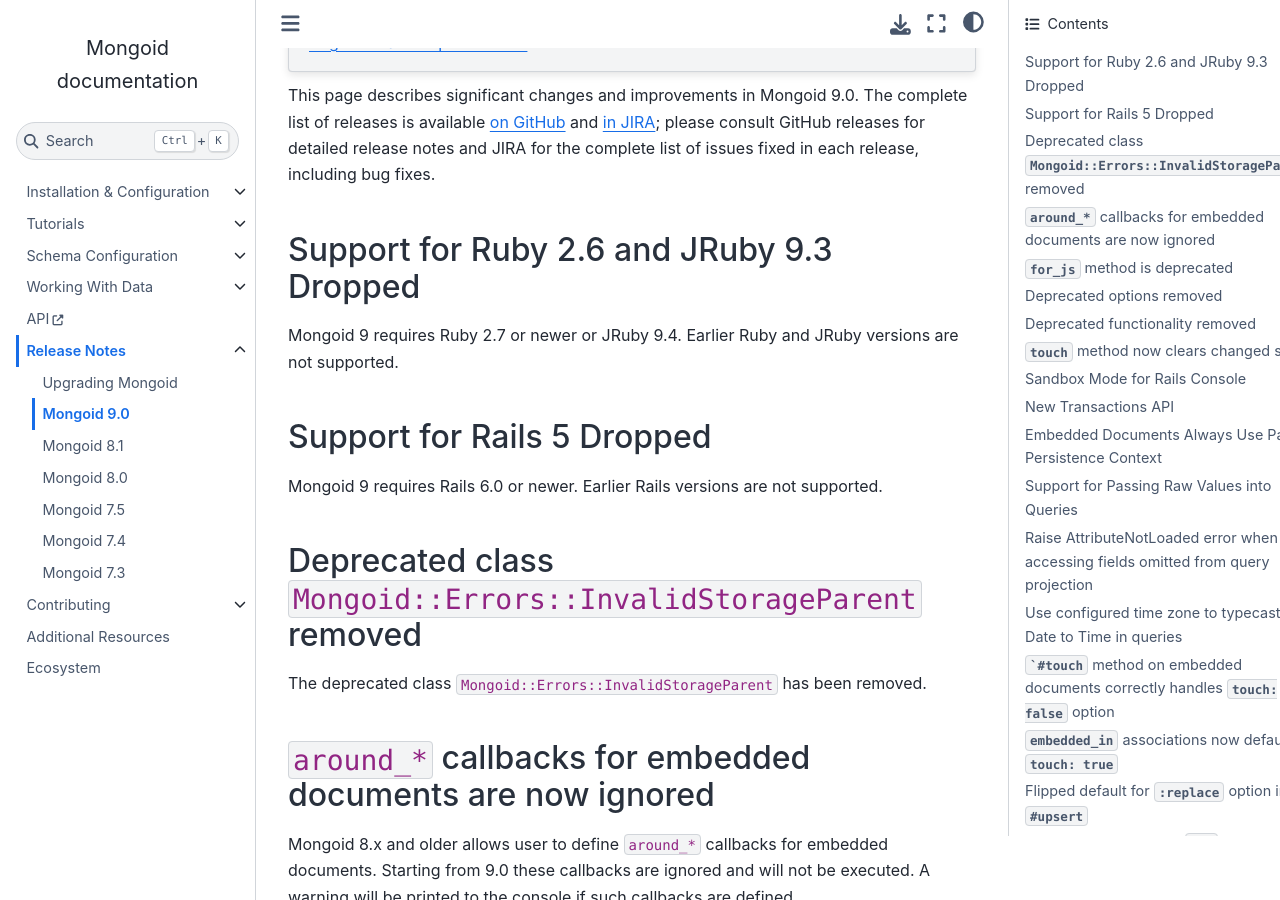
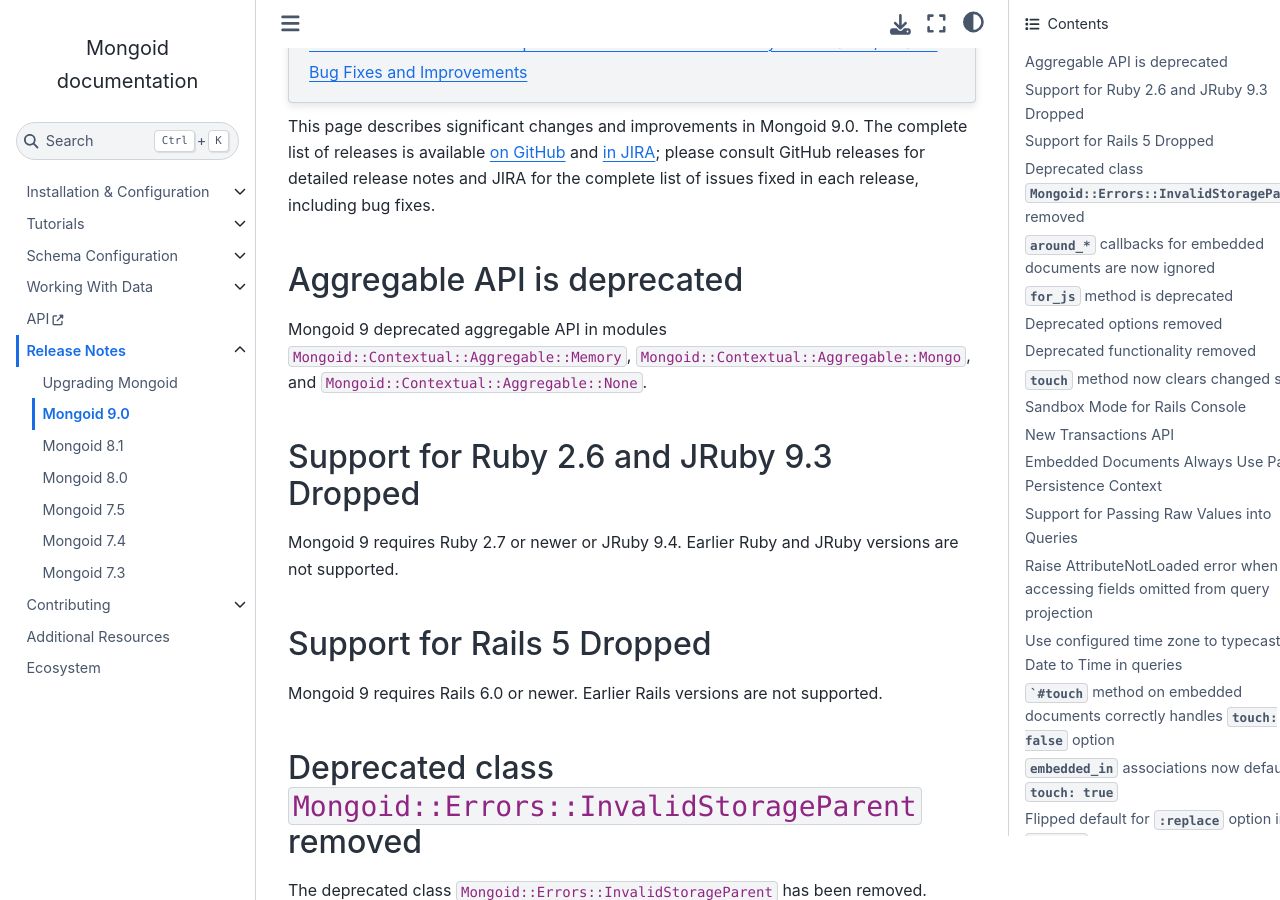
Before and after one commit to i80and/docs-mongoid, a Sphinx documentation site: the page built from docs/release-notes/mongoid-9.0.txt, in a window 1280 px wide and 900 px high, scrolled down 859 px. Built offline with Sphinx 7.4.7 and the Sphinx Book theme 1.1.4, drawn with Linux system fonts in a browser that asks for light colours; some of the changed text lies outside the part shown.

Commit message:
MONGOID-5735 Deprecate aggregable API (#5778)

```diff
--- a/docs/release-notes/mongoid-9.0.txt
+++ b/docs/release-notes/mongoid-9.0.txt
@@ -16,6 +16,14 @@ The complete list of releases is available `on GitHub
 <https://jira.mongodb.org/projects/MONGOID?selectedItem=com.atlassian.jira.jira-projects-plugin:release-page>`_;
 please consult GitHub releases for detailed release notes and JIRA for
 the complete list of issues fixed in each release, including bug fixes.
+
+Aggregable API is deprecated
+----------------------------
+
+Mongoid 9 deprecated aggregable API in modules
+``Mongoid::Contextual::Aggregable::Memory``,
+``Mongoid::Contextual::Aggregable::Mongo``, and
+``Mongoid::Contextual::Aggregable::None``.
 
 
 Support for Ruby 2.6 and JRuby 9.3 Dropped
```
